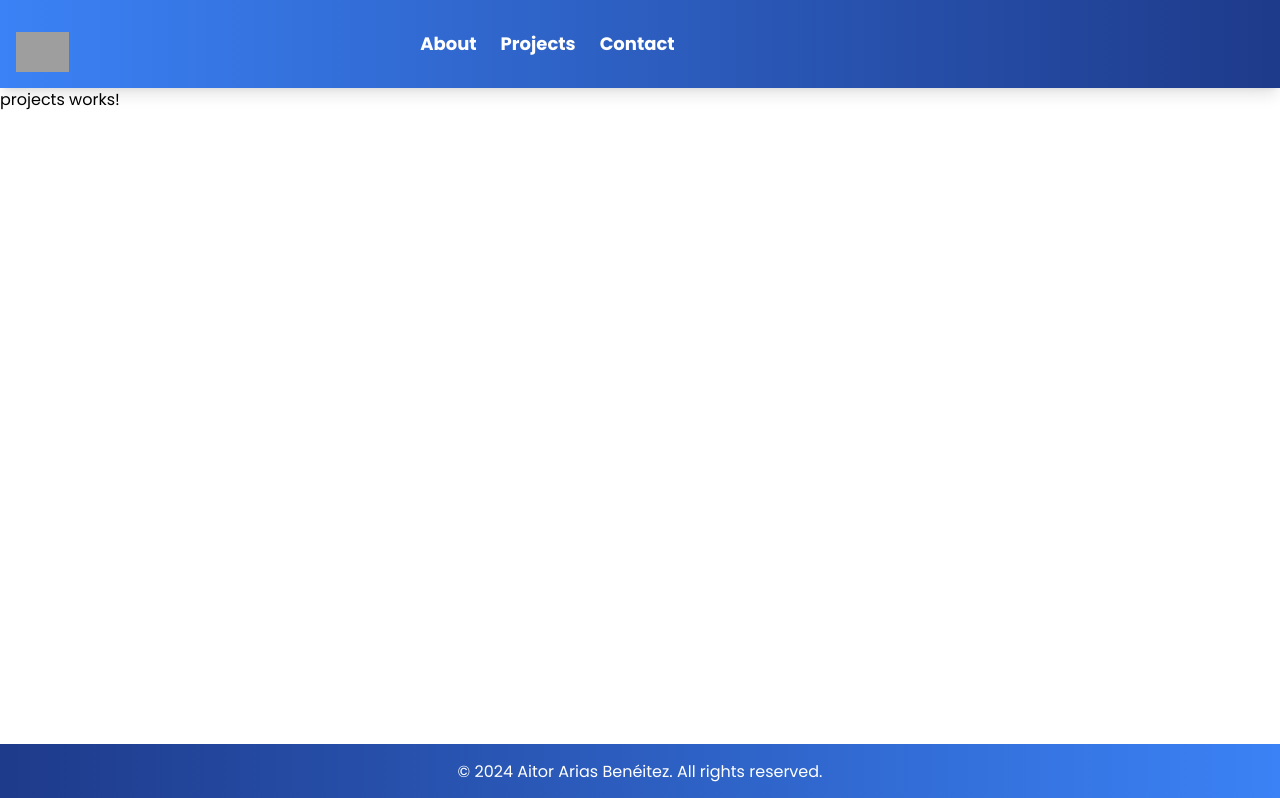
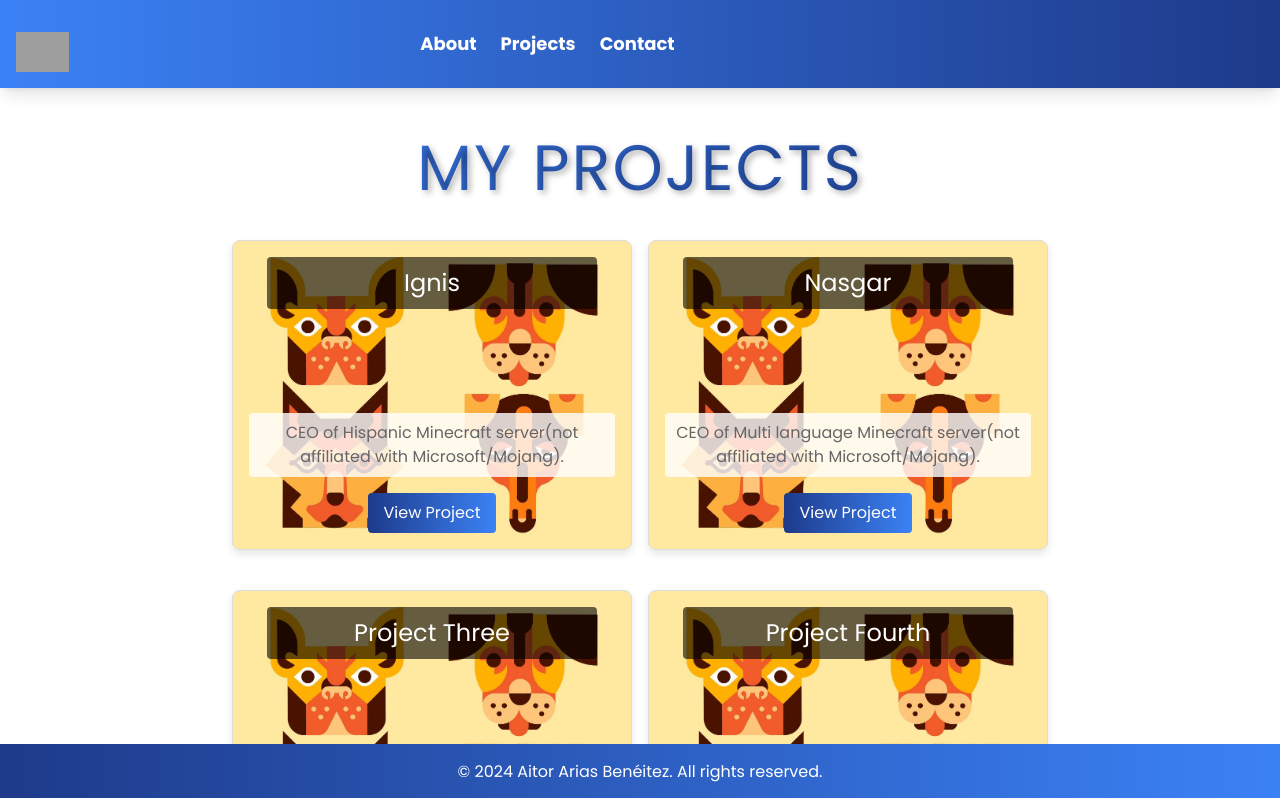
Before and after one commit to Aitooor/Portfolio, an Angular app: page /projects in a window 1280 px wide. Shown: the top 798 px of the page. Built offline with nearby package versions, Linux system fonts and the light colour scheme; grey boxes are pictures that could not be loaded.

Commit message:
feat: adding projects-page.component all

```diff
--- a/src/app/main-page/main-page.component.ts
+++ b/src/app/main-page/main-page.component.ts
@@ -13,11 +13,13 @@ import { ProjectsService, Project } from '../projects/services/projects.service'
 })
 export class MainPageComponent implements OnInit {
   projects: Project[] = [];
+  startIndex = 0;
+  limit = 5;
 
   constructor(private projectService: ProjectsService) {}
 
   ngOnInit() {
-    this.projectService.getProjects().subscribe((projects) => {
+    this.projectService.getProjects(this.startIndex, this.limit).subscribe((projects) => {
       this.projects = projects;
     });
   }
--- a/src/app/projects/projects.component.css
+++ b/src/app/projects/projects.component.css
@@ -0,0 +1,118 @@
+.projects-section {
+  text-align: center;
+  padding: 2rem;
+  margin-bottom: 2rem;
+}
+
+.projects-section h2 {
+  font-size: 4rem;
+  color: #1e3a8a;
+  margin-bottom: 1.5rem;
+  text-transform: uppercase;
+  letter-spacing: 2px;
+  text-shadow: 3px 3px 6px rgba(0, 0, 0, 0.3);
+  background: linear-gradient(to left, #1e3a8a, #3b82f6);
+  -webkit-background-clip: text;
+  -webkit-text-fill-color: transparent;
+}
+
+.projects-container {
+  display: flex;
+  flex-wrap: wrap;
+  justify-content: center;
+  gap: 1rem;
+}
+
+.project-card {
+  position: relative;
+  border: 1px solid #ddd;
+  border-radius: 8px;
+  box-shadow: 0 4px 8px rgba(0, 0, 0, 0.1);
+  padding: 1rem;
+  width: 400px;
+  height: 310px;
+  text-align: left;
+  transition: transform 0.3s, box-shadow 0.3s;
+  margin-bottom: 1.5rem;
+  background-size: cover;
+  background-position: center;
+  display: flex;
+  flex-direction: column;
+  justify-content: space-between;
+}
+
+.project-card:hover {
+  transform: translateY(-10px);
+  box-shadow: 0 8px 16px rgba(0, 0, 0, 0.2);
+}
+
+.project-card h3 {
+  margin-top: 0;
+  font-size: 1.5rem;
+  color: #fff;
+  background: rgba(0, 0, 0, 0.6);
+  padding: 0.5rem;
+  border-radius: 4px;
+  text-align: center;
+  width: 90%;
+  align-self: center;
+}
+
+.project-card p {
+  font-size: 1rem;
+  color: #666;
+  background: rgba(255, 255, 255, 0.8);
+  padding: 0.5rem;
+  border-radius: 4px;
+  margin-top: auto;
+  text-align: center;
+}
+
+.project-card button {
+  align-self: center;
+  padding: 0.5rem 1rem;
+  background: linear-gradient(to right, #1e3a8a, #3b82f6);
+  color: white;
+  border: none;
+  border-radius: 4px;
+  cursor: pointer;
+  transition: background-color 0.3s, transform 0.3s;
+  font-size: 1rem;
+  margin-top: 1rem;
+}
+
+.project-card button:hover {
+  background: linear-gradient(to left, #1e3a8a, #2563eb);
+  transform: translateY(-2px);
+}
+
+.loading-spinner {
+  display: inline-block;
+  width: 80px;
+  height: 80px;
+  border: 8px solid rgba(0, 0, 0, 0.1);
+  border-radius: 50%;
+  border-top-color: #1e3a8a;
+  animation: spin 1s ease-in-out infinite;
+  margin-top: 1rem;
+  margin-bottom: 1.5rem;
+}
+
+
+@keyframes spin {
+  to {
+    transform: rotate(360deg);
+  }
+}
+
+.loading-container {
+  display: flex;
+  justify-content: center;
+  align-items: center;
+  height: 0; /* Default height */
+  transition: height 0.3s ease; /* Smooth transition */
+}
+
+.loading-container.loading {
+  height: 100px; /* Height when loading */
+}
--- a/src/app/projects/projects.component.html
+++ b/src/app/projects/projects.component.html
@@ -1 +1,13 @@
-<p>projects works!</p>
+<div class="projects-section">
+  <h2>My Projects</h2>
+  <div class="projects-container">
+    <div class="project-card" *ngFor="let project of projects" [style.backgroundImage]="'url(' + project.image + ')'">
+      <h3>{{ project.title }}</h3>
+      <p>{{ project.description }}</p>
+      <button (click)="viewProject(project.id)">View Project</button>
+    </div>
+  </div>
+  <div [class.loading]="loading && hasMoreProjects" class="loading-container">
+    <div *ngIf="loading && hasMoreProjects" class="loading-spinner"></div>
+  </div>
+</div>
--- a/src/app/projects/projects.component.ts
+++ b/src/app/projects/projects.component.ts
@@ -1,12 +1,56 @@
-import { Component } from '@angular/core';
+import { Component, OnInit, HostListener } from '@angular/core';
+import { CommonModule } from '@angular/common';
+import { ProjectsService, Project } from './services/projects.service';
 
 @Component({
   selector: 'app-projects',
   standalone: true,
-  imports: [],
+  imports: [CommonModule],
   templateUrl: './projects.component.html',
-  styleUrl: './projects.component.css'
+  styleUrls: ['./projects.component.css']
 })
-export class ProjectsComponent {
+export class ProjectsComponent implements OnInit {
+  projects: Project[] = [];
+  startIndex = 0;
+  limit = 3; // Load projects by line
+  loading = false;
+  hasMoreProjects = true;
 
+  constructor(private projectsService: ProjectsService) {}
+
+  ngOnInit() {
+    this.loadProjects();
+  }
+
+  @HostListener('window:scroll', [])
+  onScroll(): void {
+    this.checkScroll();
+  }
+
+  checkScroll(): void {
+    if ((window.innerHeight + window.scrollY) >= document.body.offsetHeight - 100 && !this.loading && this.hasMoreProjects) {
+      this.loadProjects();
+    }
+  }
+
+  loadProjects() {
+    if (!this.hasMoreProjects) {
+      return;
+    }
+
+    this.loading = true;
+    this.projectsService.getProjects(this.startIndex, this.limit).subscribe((newProjects: Project[]) => {
+      if (newProjects.length < this.limit) {
+        this.hasMoreProjects = false;
+      }
+      this.projects = [...this.projects, ...newProjects];
+      this.startIndex += this.limit;
+      this.loading = false;
+      this.checkScroll(); // Check if more projects need to be loaded
+    });
+  }
+
+  viewProject(id: number) {
+    console.log(`Viewing project with ID: ${id}`);
+  }
 }
--- a/src/app/projects/services/projects.service.ts
+++ b/src/app/projects/services/projects.service.ts
@@ -1,5 +1,7 @@
+// src/app/projects/services/projects.service.ts
 import { Injectable } from '@angular/core';
 import { Observable, of } from 'rxjs';
+import { delay } from 'rxjs/operators';
 
 export interface Project {
   id: number;
@@ -12,14 +14,22 @@ export interface Project {
   providedIn: 'root'
 })
 export class ProjectsService {
-  getProjects(): Observable<Project[]> {
-    // Mock data for demonstration
-    return of([
-      { id: 1, title: 'Ignis', description: 'CEO of Hispanic Minecraft server(not affiliated with Microsoft/Mojang).', image: 'assets/images/project1.jpg' },
-      { id: 2, title: 'Nasgar', description: 'CEO of Multi language Minecraft server(not affiliated with Microsoft/Mojang).', image: 'assets/images/project1.jpg' },
-      { id: 3, title: 'Project Three', description: 'Description for project three.', image: 'assets/images/project1.jpg' },
-      { id: 4, title: 'Project Fourth', description: 'Description for project four.', image: 'assets/images/project1.jpg' },
-      { id: 5, title: 'Project Five', description: 'Description for project five.', image: 'assets/images/project1.jpg' },
-    ]);
+  private projects: Project[] = [
+    { id: 1, title: 'Ignis', description: 'CEO of Hispanic Minecraft server(not affiliated with Microsoft/Mojang).', image: 'assets/images/project1.jpg' },
+    { id: 2, title: 'Nasgar', description: 'CEO of Multi language Minecraft server(not affiliated with Microsoft/Mojang).', image: 'assets/images/project1.jpg' },
+    { id: 3, title: 'Project Three', description: 'Description for project three.', image: 'assets/images/project1.jpg' },
+    { id: 4, title: 'Project Fourth', description: 'Description for project four.', image: 'assets/images/project1.jpg' },
+    { id: 5, title: 'Project Five', description: 'Description for project five.', image: 'assets/images/project1.jpg' },
+    { id: 6, title: 'Project Six', description: 'Description for project six.', image: 'assets/images/project1.jpg' },
+    { id: 7, title: 'Project Seven', description: 'Description for project seven.', image: 'assets/images/project1.jpg' },
+    { id: 8, title: 'Project Eight', description: 'Description for project eight.', image: 'assets/images/project1.jpg' },
+    { id: 9, title: 'Project Nine', description: 'Description for project nine.', image: 'assets/images/project1.jpg' },
+    { id: 10, title: 'Project Ten', description: 'Description for project ten.', image: 'assets/images/project1.jpg' },
+    // Add more projects as needed
+  ];
+
+  getProjects(startIndex: number, limit: number): Observable<Project[]> {
+    const projectsToReturn = this.projects.slice(startIndex, startIndex + limit);
+    return of(projectsToReturn).pipe(delay(500)); // Simulate network delay
   }
 }
```
